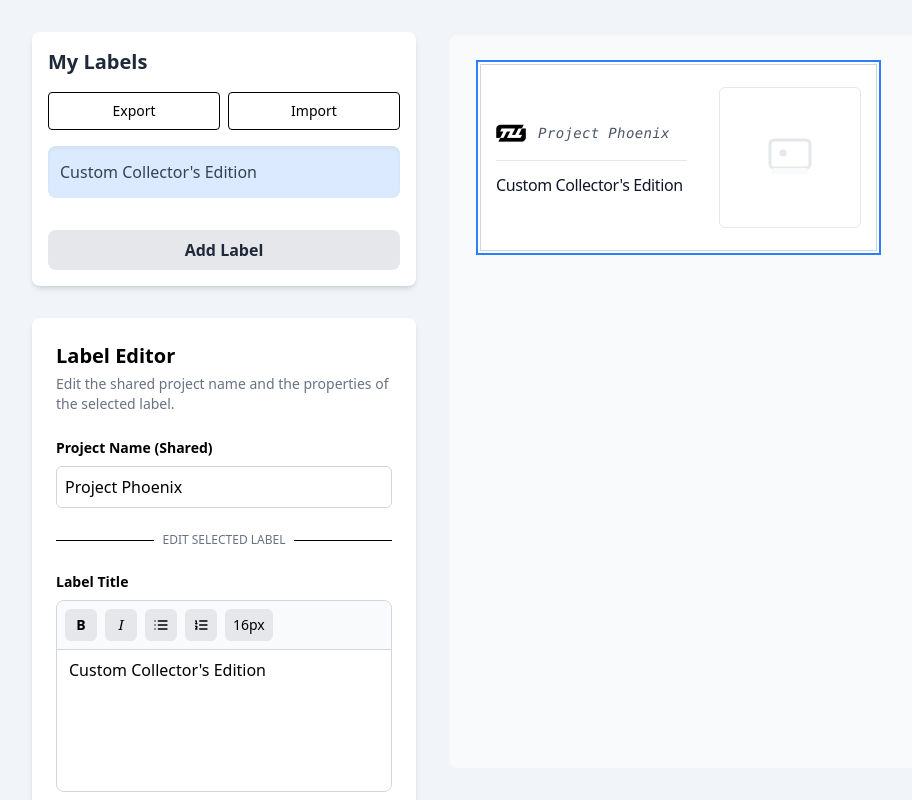
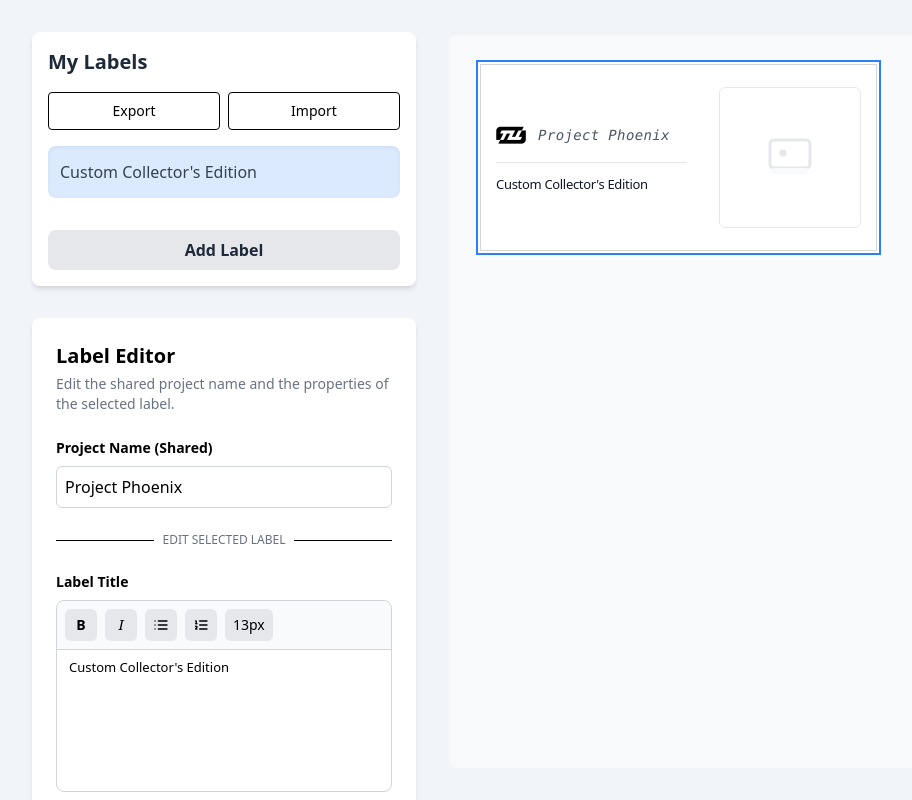
Before and after one commit to taolulu/PrintableLabelCreator, a React (Vite) app: page / in a window 1280 px wide. Shown: the top 800 px of the page, without its empty margins (0-912 px from the left). Built offline with nearby package versions, Linux system fonts and the light colour scheme.

Commit message:
feat(font): set defaults and toolbar min to 13px

```diff
--- a/src/App.tsx
+++ b/src/App.tsx
@@ -36,18 +36,18 @@ export default function App(): React.ReactElement {
           setLabels(parsed.labels);
           setSelectedLabelId(parsed.selectedLabelId ?? parsed.labels[0].id);
         } else {
-          const initial: IndividualLabel[] = [{ id: `label-${Date.now()}`, title: '<p>Custom Collector\'s Edition</p>', imageUrl: '', titleFontSize: 16 }];
+          const initial: IndividualLabel[] = [{ id: `label-${Date.now()}`, title: '<p>Custom Collector\'s Edition</p>', imageUrl: '', titleFontSize: 13 }];
           setLabels(initial);
           setSelectedLabelId(initial[0].id);
         }
         if (parsed.projectName) setProjectName(parsed.projectName);
       } else {
-  const initial: IndividualLabel[] = [{ id: `label-${Date.now()}`, title: '<p>Custom Collector\'s Edition</p>', imageUrl: '', titleFontSize: 16 }];
+  const initial: IndividualLabel[] = [{ id: `label-${Date.now()}`, title: '<p>Custom Collector\'s Edition</p>', imageUrl: '', titleFontSize: 13 }];
         setLabels(initial);
         setSelectedLabelId(initial[0].id);
       }
     } catch (e) {
-  const initial: IndividualLabel[] = [{ id: `label-${Date.now()}`, title: '<p>Custom Collector\'s Edition</p>', imageUrl: '', titleFontSize: 16 }];
+  const initial: IndividualLabel[] = [{ id: `label-${Date.now()}`, title: '<p>Custom Collector\'s Edition</p>', imageUrl: '', titleFontSize: 13 }];
       setLabels(initial);
       setSelectedLabelId(initial[0].id);
     }
@@ -71,7 +71,7 @@ export default function App(): React.ReactElement {
   const handleAddLabel = () => {
     if (labels.length >= MAX_LABELS) return alert(`Max ${MAX_LABELS}`);
     const id = `label-${Date.now()}`;
-  const l: IndividualLabel = { id, title: '<p>New Label</p>', imageUrl: '', titleFontSize: 16 };
+  const l: IndividualLabel = { id, title: '<p>New Label</p>', imageUrl: '', titleFontSize: 13 };
     setLabels((s) => [...s, l]);
     setSelectedLabelId(id);
   };
--- a/src/components/Label.tsx
+++ b/src/components/Label.tsx
@@ -21,7 +21,7 @@ export function Label({
   hideBorders = false,
   isSelected = false,
   onClick,
-  titleFontSize = 16,
+  titleFontSize = 13,
 }: LabelProps) {
   // (no debug log in production)
   return (
--- a/src/components/LabelEditor.tsx
+++ b/src/components/LabelEditor.tsx
@@ -112,7 +112,7 @@ export function LabelEditor({
 
         <div className="grid gap-2">
           <label className="font-semibold text-sm">Label Title</label>
-          <div className="border border-gray-300 rounded-lg min-h-48 t-editor-content-editable text-base">
+          <div className="border border-gray-300 rounded-lg min-h-48 t-editor-content-editable" style={{ fontSize: `${selectedLabel.titleFontSize ?? 13}px` }}>
             <Toolbar editor={editor} titleFontSize={selectedLabel.titleFontSize} />
             <EditorContent editor={editor} />
           </div>
--- a/src/components/Toolbar.tsx
+++ b/src/components/Toolbar.tsx
@@ -7,7 +7,7 @@ export const Toolbar = ({ editor, titleFontSize }: { editor: Editor | null, titl
   }
 
   const [showSize, setShowSize] = React.useState(false);
-  const [fontSize, setFontSize] = React.useState(titleFontSize || 16);
+  const [fontSize, setFontSize] = React.useState(titleFontSize || 13);
 
   React.useEffect(() => {
     if (titleFontSize) {
@@ -59,7 +59,7 @@ export const Toolbar = ({ editor, titleFontSize }: { editor: Editor | null, titl
             <div className="flex items-center gap-3">
               <input
                 type="range"
-                min={16}
+                min={13}
                 max={24}
                 value={fontSize}
                 onChange={(e) => handleFontSizeChange(Number(e.target.value))}
```
